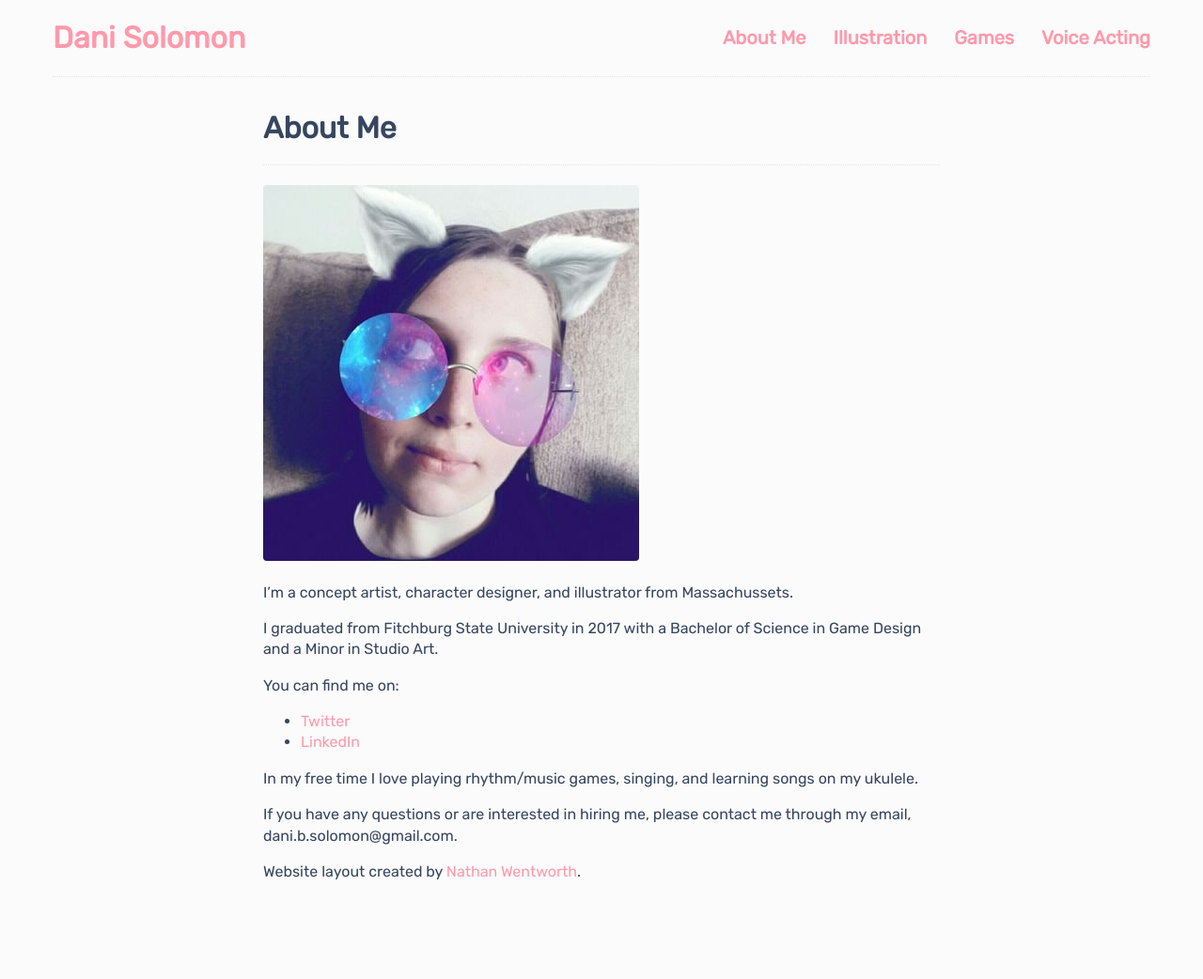
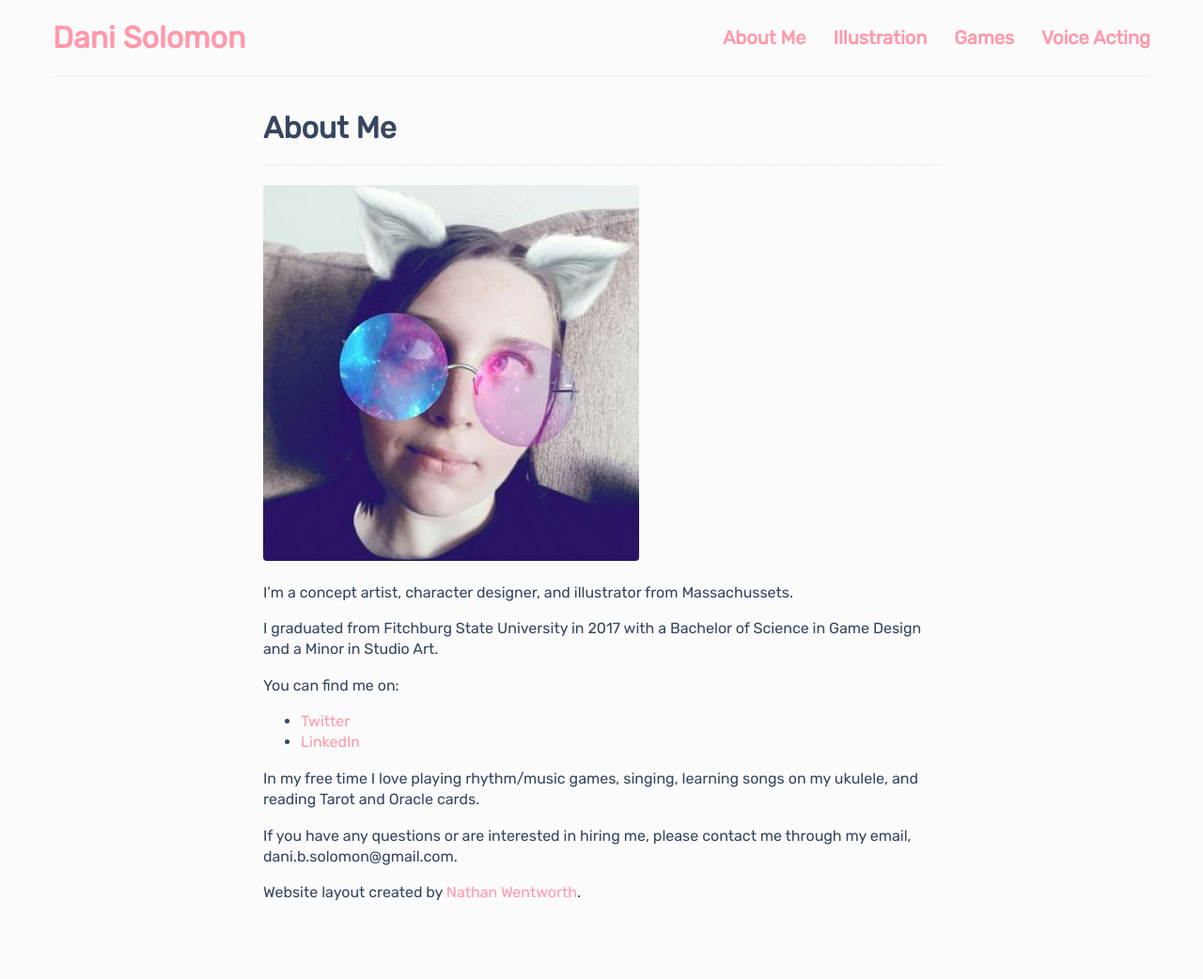
Before and after one commit to DaniBSolomon/danibsolomon.github.io, a Jekyll site: the page built from about.md, in a window 1280 px wide. Shown: the whole page at 94% size. Built offline with Jekyll 4.4.1, drawn with Linux system fonts in a browser that asks for light colours; before the commit the page ends 1019 px from its top, so only the background shows below that.

Commit message:
Update about.md

```diff
--- a/about.md
+++ b/about.md
@@ -13,7 +13,7 @@ You can find me on:
 - [Twitter](https://twitter.com/DaniBSolomon)
 - [LinkedIn](https://www.linkedin.com/in/danibsolomon/)
 
-In my free time I love playing rhythm/music games, singing, and learning songs on my ukulele.
+In my free time I love playing rhythm/music games, singing, learning songs on my ukulele, and reading Tarot and Oracle cards.
 
 If you have any questions or are interested in hiring me, please contact me through my email, dani.b.solomon@gmail.com.
 
```
